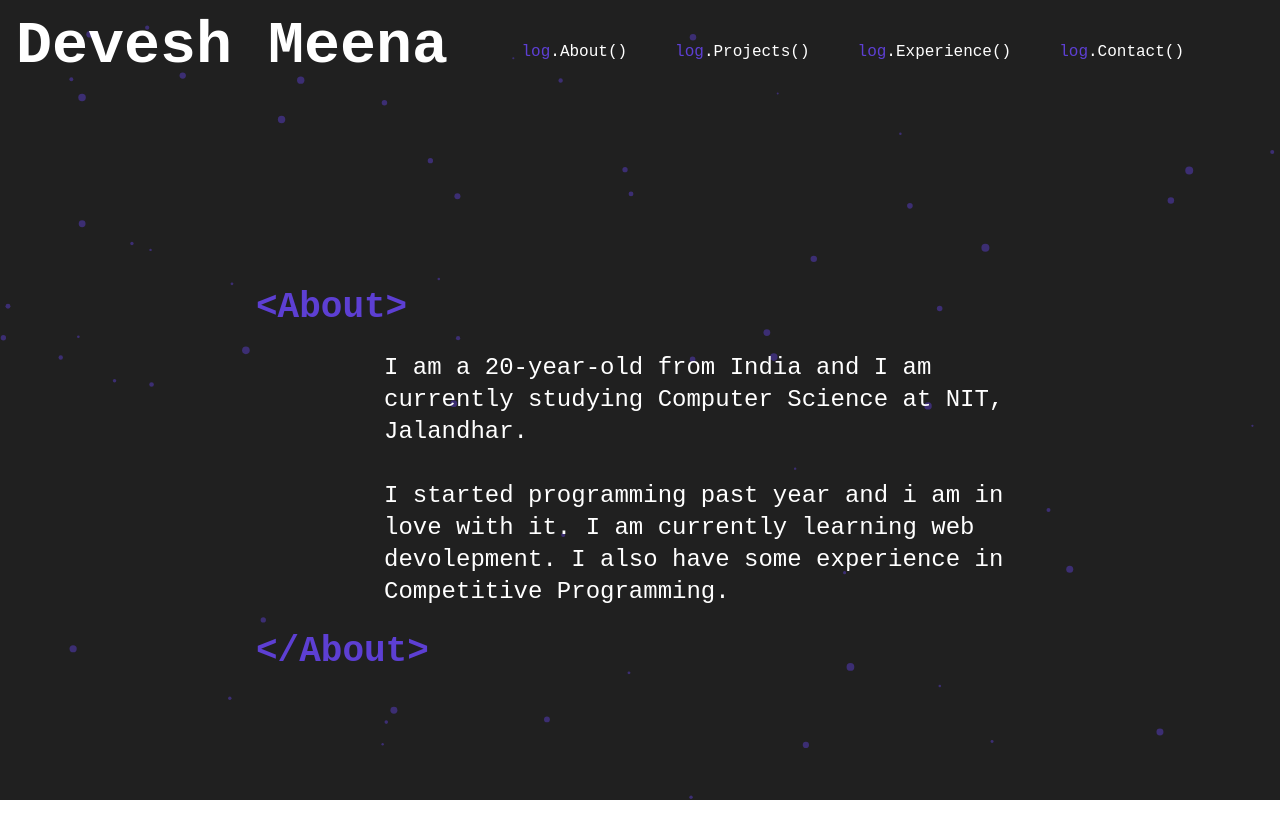
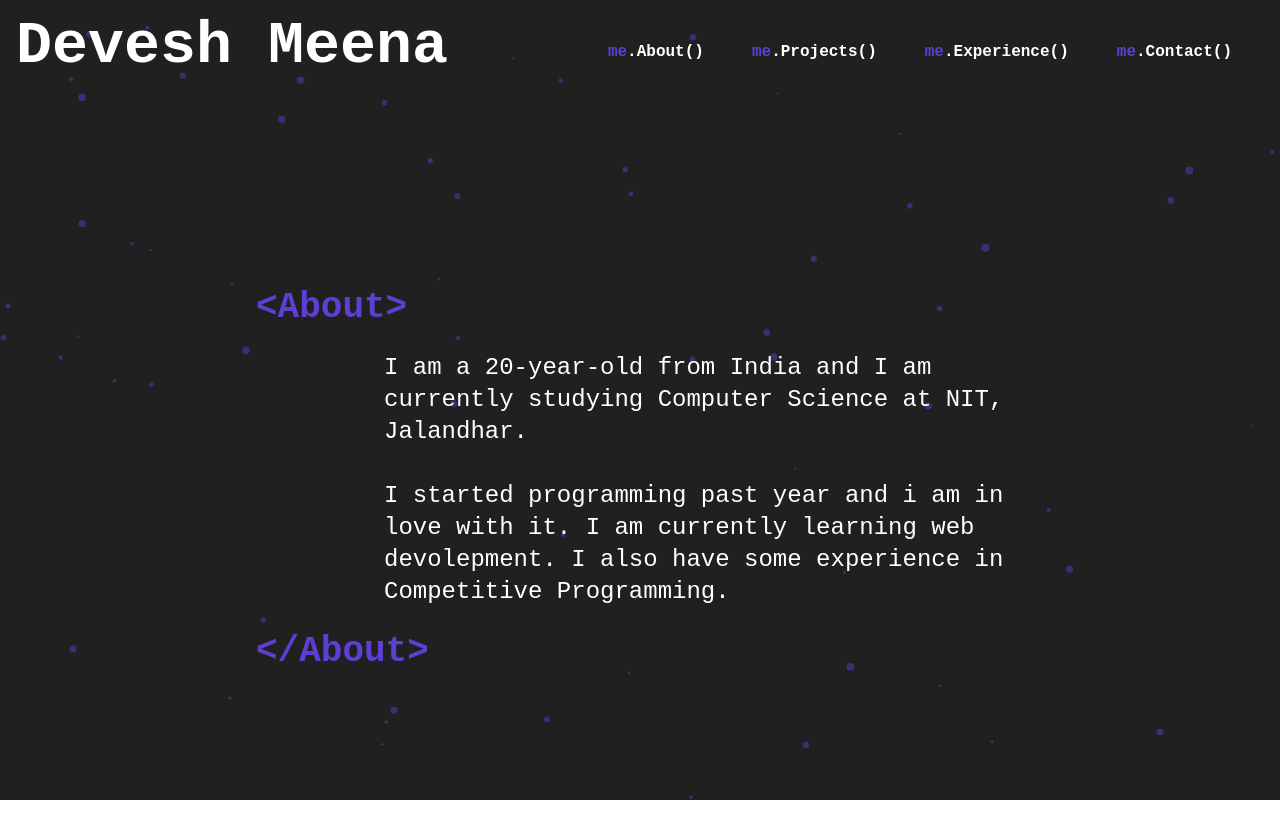
Before and after one commit to deveshXm/devesh-portfolio, a Next.js app: page / in a window 1280 px wide. Shown: the top 838 px of the page. Built offline with nearby package versions, Linux system fonts and the light colour scheme.

Commit message:
added responsive navbar

```diff
--- a/components/Navbar.tsx
+++ b/components/Navbar.tsx
@@ -1,22 +1,45 @@
-import React from "react";
+import React, { useState } from "react";
+import { AiOutlineClose, AiOutlineMenu } from "react-icons/ai";
 import Link from "next/link";
 
 function Navbar() {
+  const [nav, setNav] = useState(true);
+
+  const handleNav = () => {
+    setNav(!nav);
+  };
   return (
-    <div>
-      <div className="hidden md:block fixed top-0 z-[10] w-full text-white left items-center pr-24 py-10 ">
-        <ul className="flex space-x-12 ">
-          <li className=" flex ml-auto">
-            <p className=" text-[#5D3FD3]">log</p>.About()
+    <div className="flex fixed z-[1000] w-full text-white pr-12 py-10 font-bold justify-end">
+      <ul className="hidden xl:flex space-x-12">
+        <li className=" flex ml-auto">
+          <p className=" text-[#5D3FD3]">me</p>.About()
+        </li>
+        <li className=" flex ml-auto">
+          <p className=" text-[#5D3FD3]">me</p>.Projects()
+        </li>
+        <li className=" flex ml-auto">
+          <p className=" text-[#5D3FD3]">me</p>.Experience()
+        </li>
+        <li className=" flex ml-auto">
+          <p className=" text-[#5D3FD3]">me</p>.Contact()
+        </li>
+      </ul>
+      <div className=" ml-12 block xl:hidden hover:cursor-pointer " onClick={handleNav}>
+        {!nav ? <AiOutlineClose size={40} /> : <AiOutlineMenu size={40} />}
+      </div>
+      <div className= {!nav ? 'fixed left-0 top-0 h-full bg-opacity-50 backdrop-blur-md bg-black w-60 border-r border-r-gray-500 z-[1000] ease-in-out duration-500' : 'fixed left-[-100%] top-0 h-full bg-opacity-50 backdrop-blur-md bg-black w-60 border-r border-r-gray-500 z-[1000] ease-in duration-500 '}>
+        <ul className="pt-24 w-full">
+          <li className=" flex border-b border-b-[#5D3FD3] py-4 pl-4">
+            <p className=" text-[#5D3FD3]">me</p>.About()
           </li>
-          <li className=" flex ml-auto">
-            <p className=" text-[#5D3FD3]">log</p>.Projects()
+          <li className=" flex border-b border-b-[#5D3FD3] py-4 pl-4">
+            <p className=" text-[#5D3FD3]">me</p>.Projects()
           </li>
-          <li className=" flex ml-auto">
-            <p className=" text-[#5D3FD3]">log</p>.Experience()
+          <li className=" flex border-b border-b-[#5D3FD3] py-4 pl-4 ">
+            <p className=" text-[#5D3FD3]">me</p>.Experience()
           </li>
-          <li className=" flex ml-auto">
-            <p className=" text-[#5D3FD3]">log</p>.Contact()
+          <li className=" flex border-b border-b-[#5D3FD3] py-4 pl-4">
+            <p className=" text-[#5D3FD3]">me</p>.Contact()
           </li>
         </ul>
       </div>
--- a/package.json
+++ b/package.json
@@ -9,6 +9,7 @@
     "next": "latest",
     "react": "18.1.0",
     "react-dom": "18.1.0",
+    "react-icons": "^4.4.0",
     "react-tsparticles": "^2.0.6",
     "tsparticles-slim": "^2.0.6"
   },
```
Also changed, not shown: 2 other files (tests, documents, lock files or other folders).
